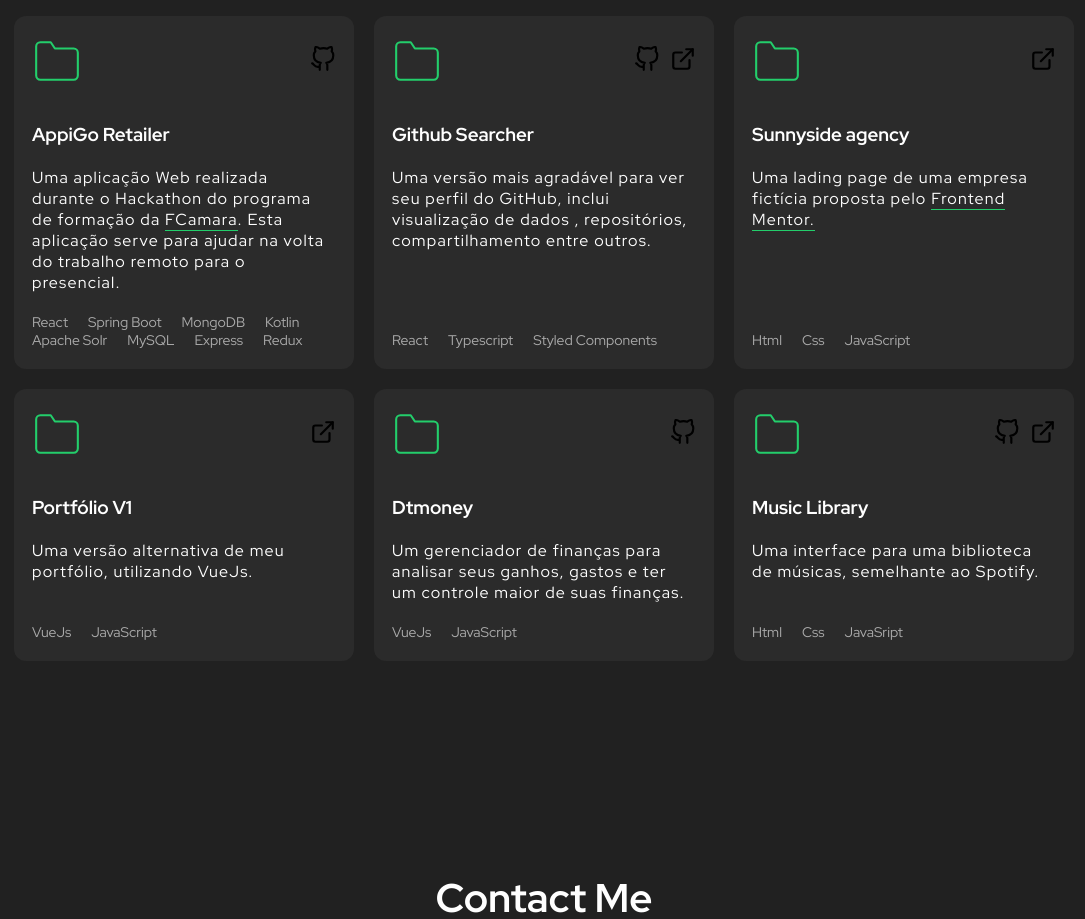
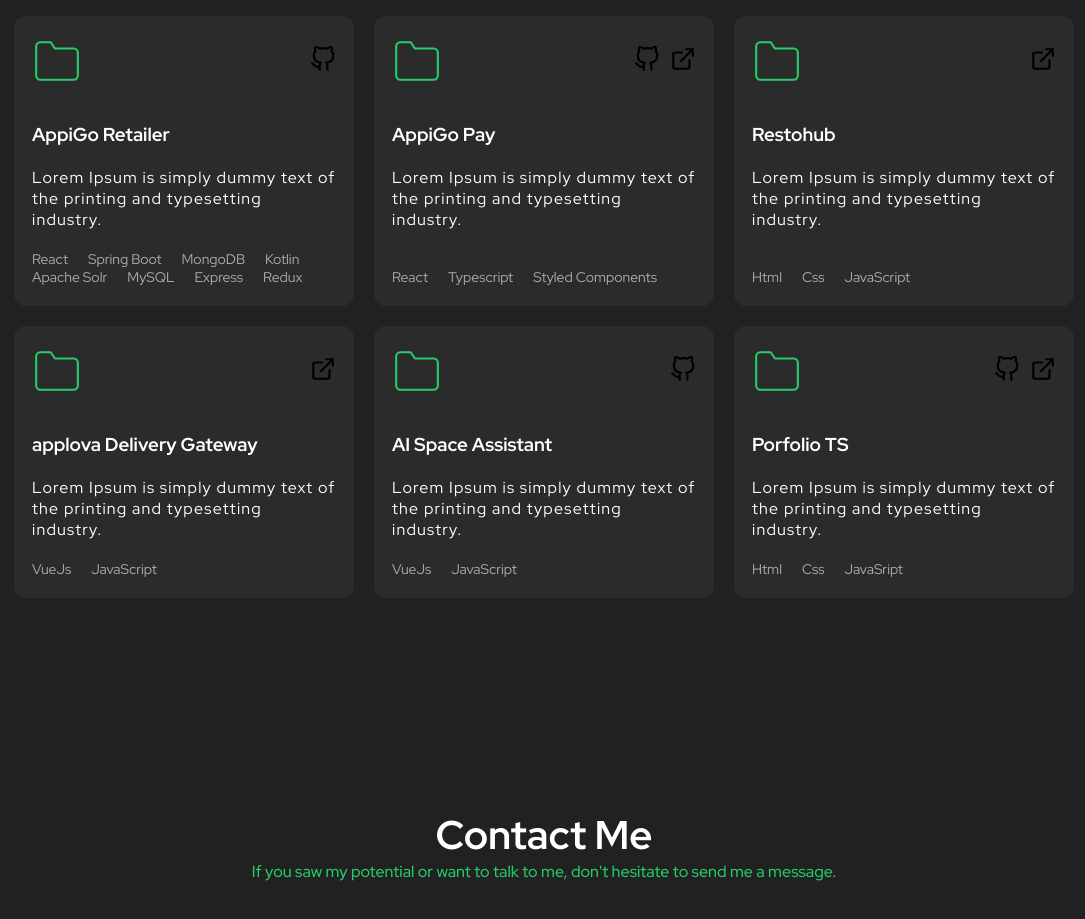
Before and after one commit to adibahsan/adibahsan.github.io, a React (Create React App) app: page / in a window 1280 px wide. Shown: the part 1780-2699 px from the top of the page, without its empty margins (96-1181 px from the left). Built offline with nearby package versions, Linux system fonts and the light colour scheme.

Commit message:
project names changed

```diff
--- a/src/components/Portfolio/Portfolio.tsx
+++ b/src/components/Portfolio/Portfolio.tsx
@@ -23,7 +23,7 @@ export function Portfolio(){
           </header>
           <div className="body">
             <h3>AppiGo Retailer</h3>
-            <p>Uma aplicação Web realizada durante o Hackathon do programa de formação da <a href="https://www.fcamara.com.br/"> FCamara</a>. Esta aplicação serve para ajudar na volta do trabalho remoto para o presencial.
+            <p>Lorem Ipsum is simply dummy text of the printing and typesetting industry.
             </p>
           </div>
           <footer>
@@ -57,8 +57,8 @@ export function Portfolio(){
             </div>
             </header>
             <div className="body">
-              <h3>Github Searcher</h3>
-              <p>Uma versão mais agradável para ver seu perfil do GitHub, inclui visualização de dados , repositórios, compartilhamento entre outros.
+              <h3>AppiGo Pay</h3>
+              <p>Lorem Ipsum is simply dummy text of the printing and typesetting industry.
               </p>
             </div>
             <footer>
@@ -82,8 +82,8 @@ export function Portfolio(){
             </div>
             </header>
             <div className="body">
-              <h3>Sunnyside agency</h3>
-              <p>Uma lading page de uma empresa fictícia proposta pelo <a href="https://www.frontendmentor.io/">Frontend Mentor.</a>
+              <h3>Restohub</h3>
+              <p>Lorem Ipsum is simply dummy text of the printing and typesetting industry.
               </p>
             </div>
             <footer>
@@ -107,8 +107,8 @@ export function Portfolio(){
             </div>
             </header>
             <div className="body">
-              <h3>Portfólio V1</h3>
-              <p>Uma versão alternativa de meu portfólio, utilizando VueJs.
+              <h3>applova Delivery Gateway</h3>
+              <p>Lorem Ipsum is simply dummy text of the printing and typesetting industry.
               </p>
             </div>
             <footer>
@@ -131,8 +131,8 @@ export function Portfolio(){
             </div>
             </header>
             <div className="body">
-              <h3>Dtmoney</h3>
-              <p>Um gerenciador de finanças para analisar seus ganhos, gastos e ter um controle maior de suas finanças.
+              <h3>AI Space Assistant</h3>
+              <p>Lorem Ipsum is simply dummy text of the printing and typesetting industry.
               </p>
             </div>
             <footer>
@@ -158,8 +158,8 @@ export function Portfolio(){
             </div>
             </header>
             <div className="body">
-              <h3>Music Library</h3>
-              <p>Uma interface para uma biblioteca de músicas, semelhante ao Spotify.
+              <h3>Porfolio TS</h3>
+              <p>Lorem Ipsum is simply dummy text of the printing and typesetting industry.
               </p>
             </div>
             <footer>
```
